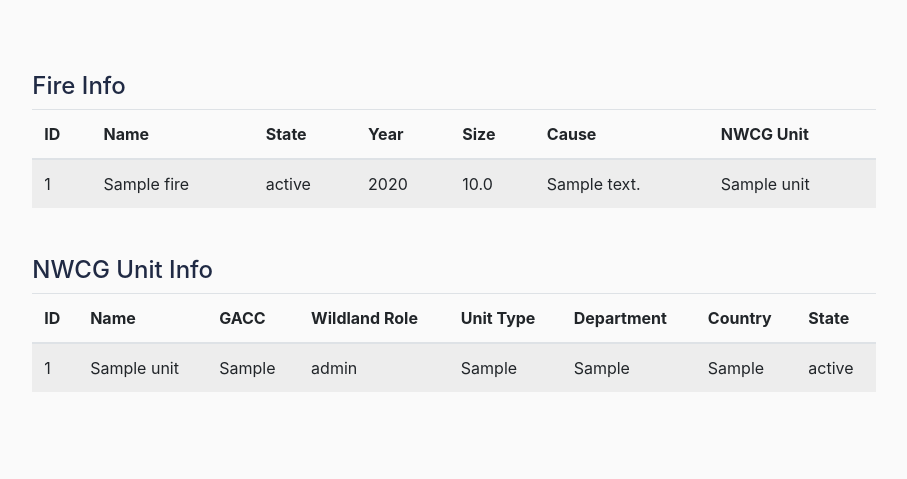
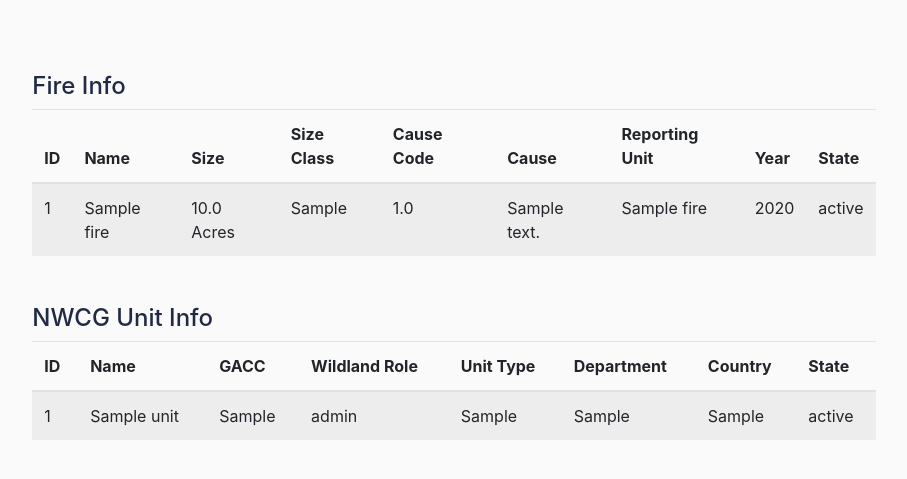
Before and after one commit to Andrew-Olmos/Wildfire-Database, a Flask app: template wildfires/templates/fire.html in a window 1280 px wide. Shown: the part 56-535 px from the top of the page, without its empty margins (186-1093 px from the left). Run offline with Flask 2, Linux system fonts and the light colour scheme; tables that the repository leaves empty hold one stand-in row (values such as "Sample post"); the template is opened without the code that fills it: values that come from a table or form of the project are taken from there, most other values are stand-ins (such as "Sample title", 1, 10 or a date in 2020); parts of the project's set-up code (start-up, migrations or seed data) failed here and were passed over; some libraries are stand-ins or nearby versions.

Commit message:
Small UI Changes

```diff
--- a/wildfires/main/forms.py
+++ b/wildfires/main/forms.py
@@ -30,7 +30,7 @@ class SearchForm(FlaskForm):
     startYear = SelectField(u"Start Year", choices = yearChoices, validators=[DataRequired()])
     endYear = SelectField(u"Start Year", choices = yearChoices, validators=[DataRequired()])
     state = SelectField(u"State", choices = stateChoices)
-    rows = SelectField(u"Rows per Page", choices = rowChoices, coerce=int, validators = [DataRequired()])
+    rows = SelectField(u"Results per Page", choices = rowChoices, coerce=int, validators = [DataRequired()])
     sort = SelectField(u"Sort Results By", choices = sortChoices, validators = [DataRequired()])
     order = SelectField(u"Order Results By", choices = orderChoices, validators = [DataRequired()])
 
--- a/wildfires/templates/fire.html
+++ b/wildfires/templates/fire.html
@@ -31,22 +31,26 @@
         <tr>
         <th >ID</th>
         <th >Name</th>
+        <th >Size</th>
+        <th >Size Class</th>
+        <th >Cause Code</th>
+        <th >Cause</th>
+        <th >Reporting Unit</th>
+        <th >Year</th>
         <th >State</th>
-        <th >Year</th>
-        <th >Size</th>
-        <th >Cause</th>
-        <th  Unit>NWCG Unit</th>
         </tr>
     </thead>
     <tbody>
       <tr>
           <td>{{fire.FPA_ID}}</td>
           <td>{{fire.FIRE_NAME}}</td>
+          <td>{{fire.FIRE_SIZE}} Acres</td>
+          <td>{{fire.FIRE_SIZE_CLASS}}</td>
+          <td>{{fire.STAT_CAUSE_CODE}}</td>
+          <td>{{fire.STAT_CAUSE_DESCR}}</td>
+          <td>{{fire.SOURCE_REPORTING_UNIT_NAME}}</td>
+          <td>{{fire.FIRE_YEAR}}</td>
           <td>{{fire.STATE}}</td>
-          <td>{{fire.FIRE_YEAR}}</td>
-          <td>{{fire.FIRE_SIZE}}</td>
-          <td>{{fire.STAT_CAUSE_DESCR}}</td>
-          <td>{{NWCG_Unit.Name}}</td>
       </tr>
     </tbody>
   </table>
```
Also changed, not shown: wildfires/templates/search.html (+5 -5 lines).
